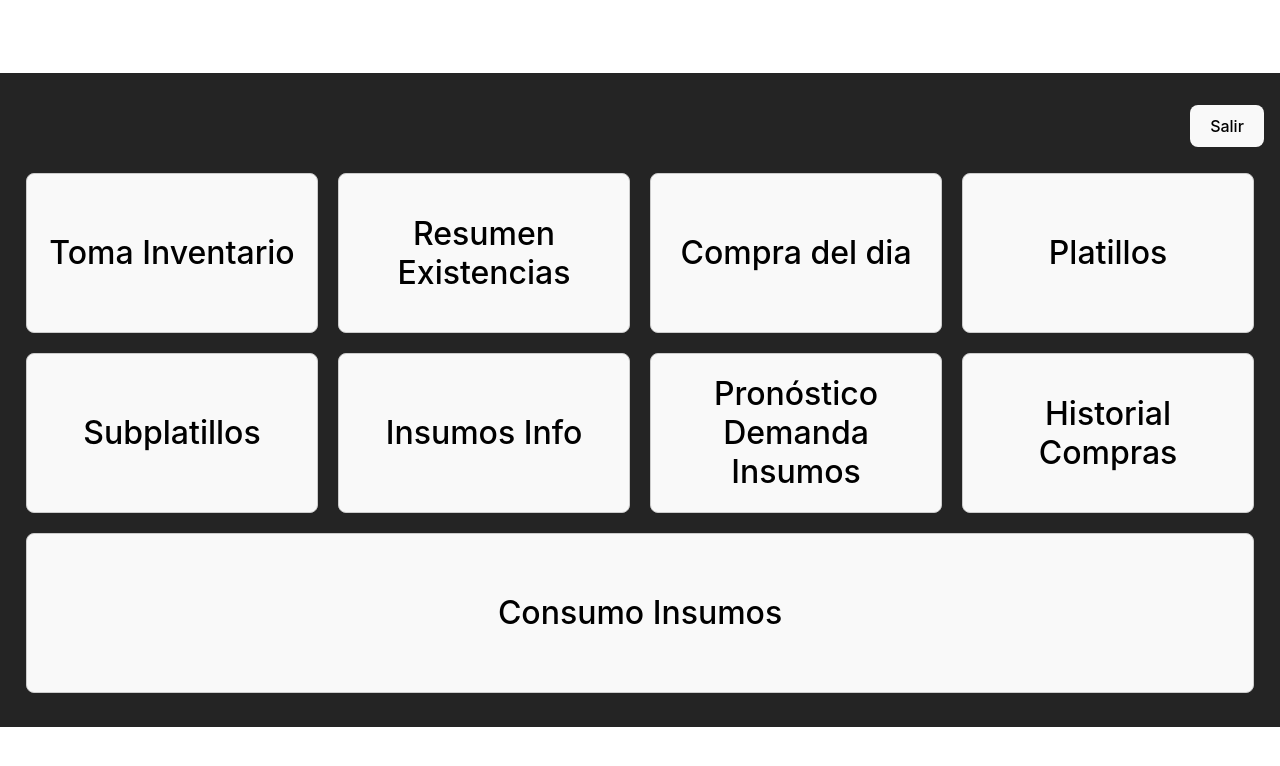
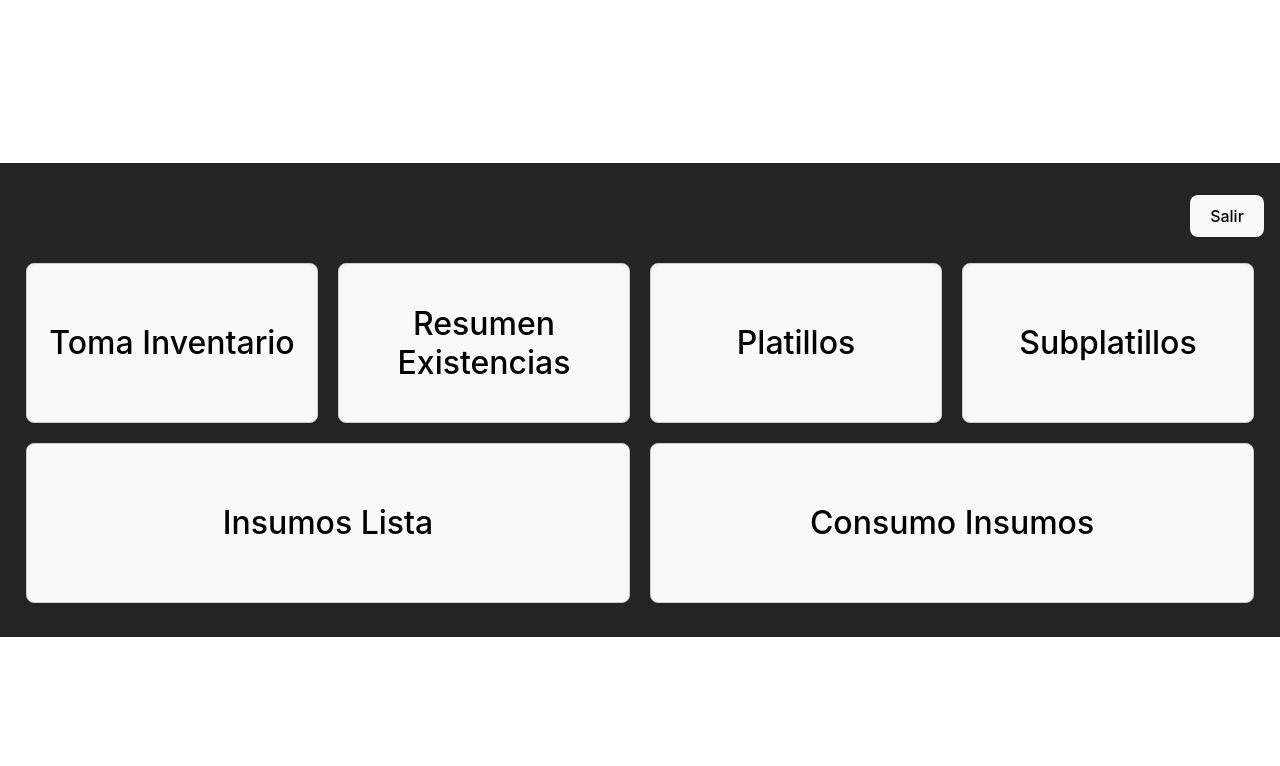
Before and after one commit to garciazapiain/admin-nectario, a Vue app in the folder frontend/: page / in a window 1280 px wide. Shown: the top 766 px of the page. Built offline with nearby package versions, Linux system fonts and the light colour scheme; sample sign-in values are in the browser's storage.

Commit message:
hide some components in home

```diff
--- a/frontend/src/components/Home.vue
+++ b/frontend/src/components/Home.vue
@@ -52,16 +52,16 @@ onMounted(() => {
   <div class="button-container">
     <button @click="handleClickInventario">Toma Inventario</button>
     <button @click="handleClickExistencias">Resumen Existencias</button>
-    <button v-if="isAdmin" @click="handleClickCompra">Compra del dia</button>
+    <!-- <button v-if="isAdmin" @click="handleClickCompra">Compra del dia</button> -->
     <button v-if="isAdmin" @click="handleClickPlatillo">Platillos</button>
     <button v-if="isAdmin" @click="handleClickSubplatillo">Subplatillos</button>
-    <button v-if="isAdmin" @click="handleClickIngrediente">Insumos Info</button>
-    <button v-if="isAdmin" @click="handleClickPronosticoDemandaInsumos">
+    <button v-if="isAdmin" @click="handleClickIngrediente">Insumos Lista</button>
+    <!-- <button v-if="isAdmin" @click="handleClickPronosticoDemandaInsumos">
       Pronóstico Demanda Insumos
-    </button>
-    <button v-if="isAdmin" @click="handleClickHistorialCompra">
+    </button> -->
+    <!-- <button v-if="isAdmin" @click="handleClickHistorialCompra">
       Historial Compras
-    </button>
+    </button> -->
     <button v-if="isAdmin" @click="handleClickConsumoInsumos">
       Consumo Insumos
     </button>
```
